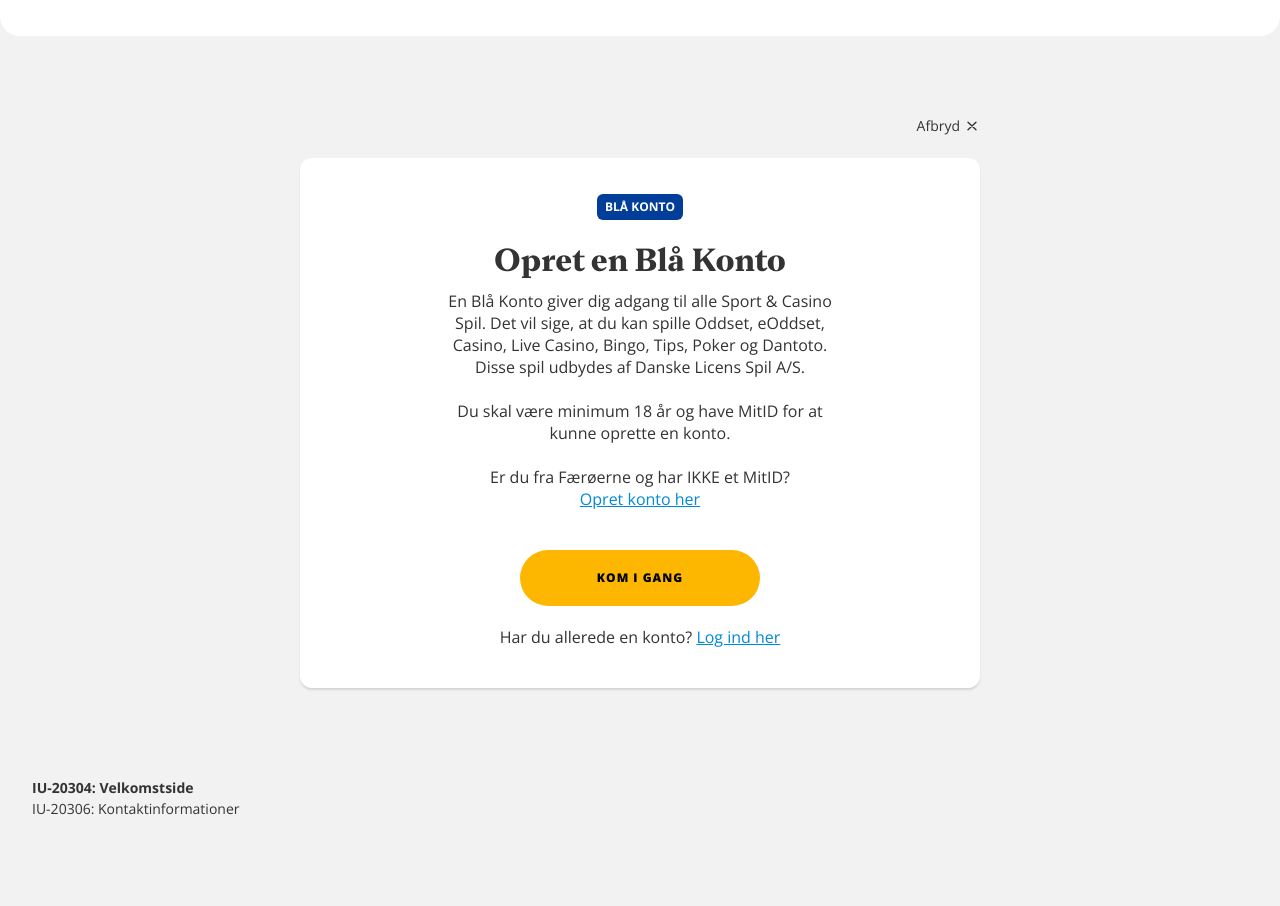
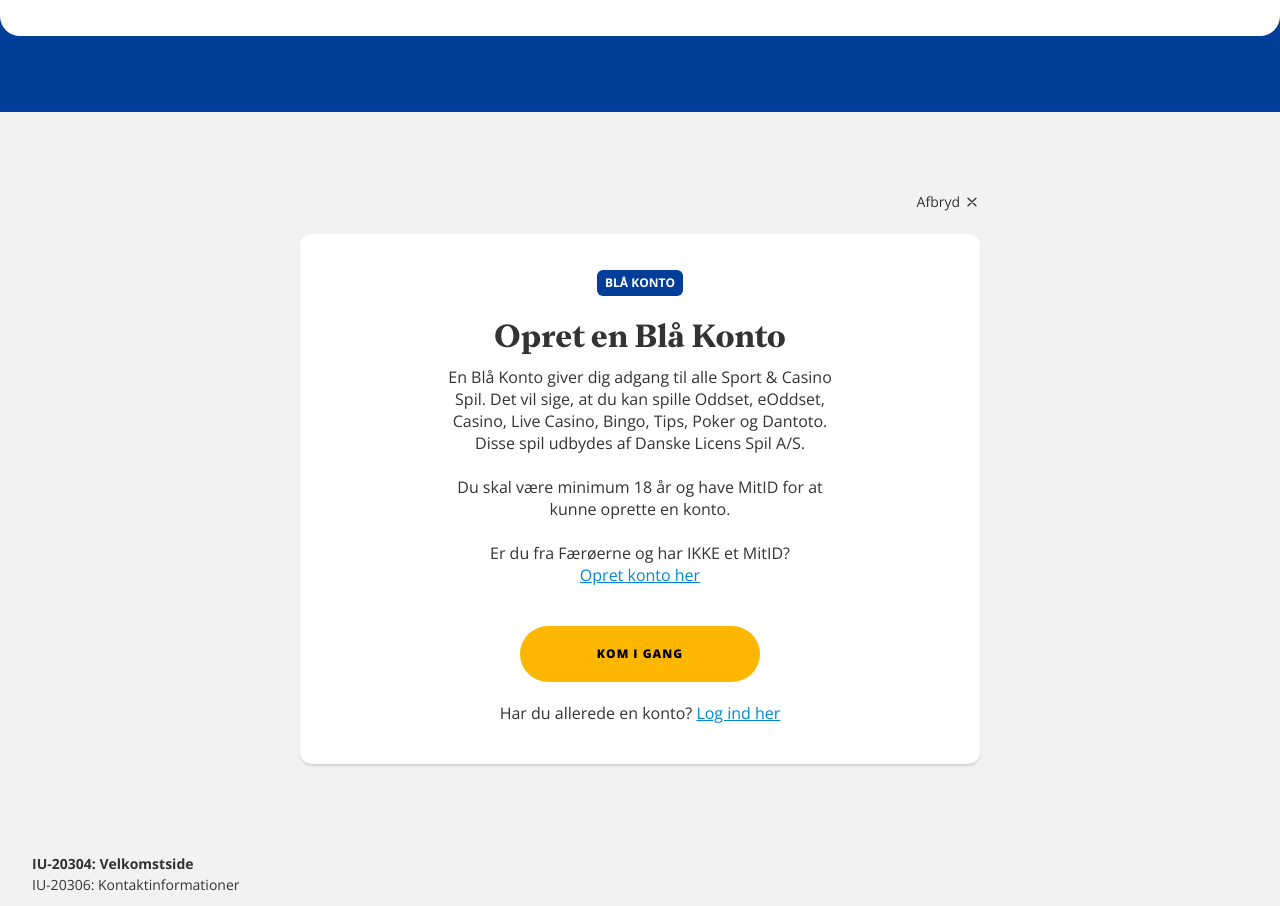
Before and after one commit to tennisfar/ds-sign-up, a React (Vite) app: page /#/ in a window 1280 px wide. Before the commit the page ends 830 px from the top, so only its background shows below. Built offline with nearby package versions, Linux system fonts and the light colour scheme; a web font is replaced by a local one.

Commit message:
add navigation

```diff
--- a/index.html
+++ b/index.html
@@ -13,6 +13,7 @@
 <body>
 
 <div class="responsible-gaming__top"></div>
+<div class="ds-navigation"></div>
 
 <div id="wrapper">
     <div class="page-box"></div>
--- a/src/index.css
+++ b/src/index.css
@@ -3,6 +3,17 @@
 @tailwind utilities;
 
 :root {
+
+    --navigation-main-menu-height: 6.8rem;
+
+    @media (min-width: 768px) {
+        --navigation-main-menu-height: 7.2rem;
+    }
+
+    @media (min-width: 1024px) {
+        --navigation-main-menu-height: 7.6rem;
+    }
+
     --navigation-compliance-bar-height: 3.6rem;
     --header-height: calc(var(--navigation-compliance-bar-height, 0rem) + var(--navigation-main-menu-height, 0rem) + var(--navigation-sub-menu-height, 0rem));
 }
@@ -16,16 +27,21 @@
     align-items: center;
     background: #fff;
     border-radius: 0 0 2rem 2rem;
-    color: #000;
     display: grid;
-    font-family: "Open Sans", Helvetica, Arial, sans-serif;
-    font-size: 1.2rem;
-    grid-template-columns: auto 1fr auto;
     height: var(--navigation-compliance-bar-height, 0);
-    left: 0;
     padding: 0.1rem 0.3rem 0;
     position: fixed;
     right: 0;
     top: 0;
+    left: 0;
     z-index: 110;
 }
+
+.ds-navigation {
+    position: fixed;
+    inset: 0;
+    bottom: unset;
+    z-index: 100;
+    height: var(--header-height, 6.8rem);
+    background: #003E99;
+}
```
